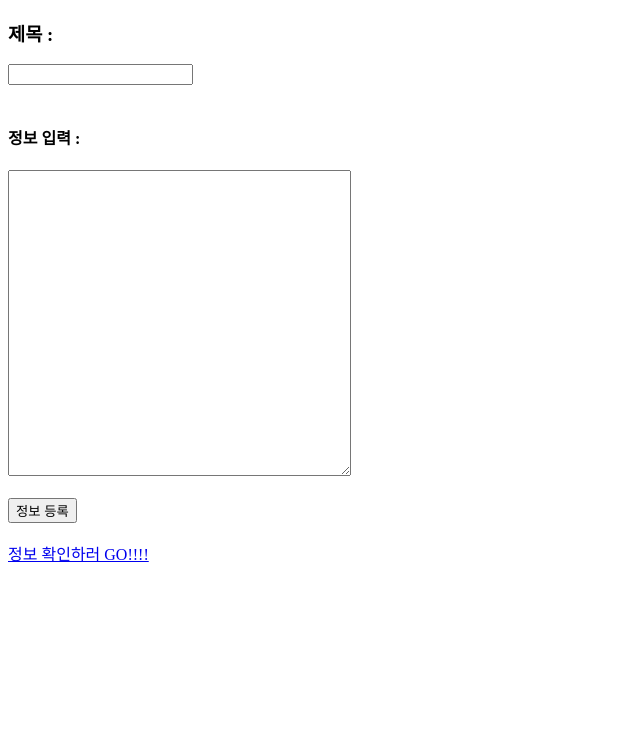
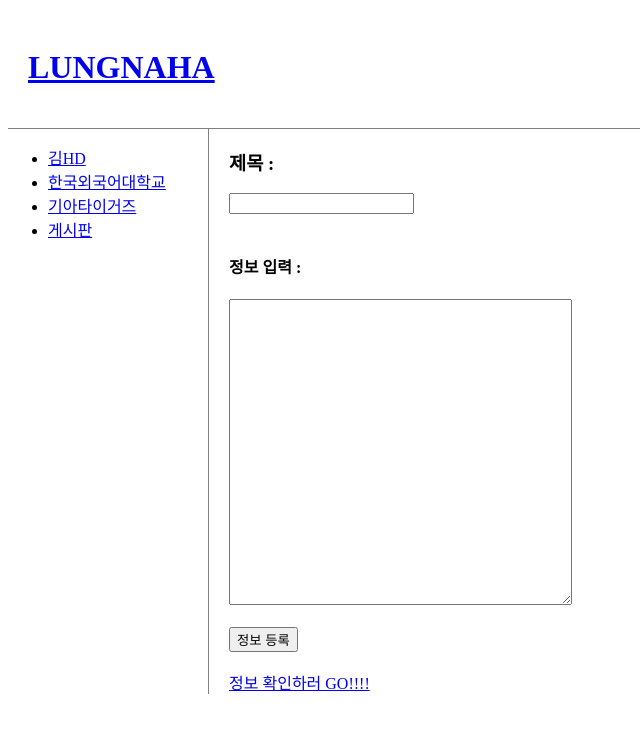
Before and after one commit to lungnahahd/Info_Lungnaha, a Django app: page /writeinfo.html in a window 1280 px wide. Shown: the top 733 px of the page, without its empty margins (0-640 px from the left). Run offline with Django 3.2, Linux system fonts and the light colour scheme.

Commit message:
Fix_html(기본 틀 설정)

```diff
--- a/Server/main/templates/writeinfo.html
+++ b/Server/main/templates/writeinfo.html
@@ -2,8 +2,40 @@
 <html>
 <head>
      <meta charset="utf-8">
+     <style>
+       header{
+         border-bottom: 1px solid gray;
+         padding: 20px;
+       }
+       nav{
+         border-right: 1px solid gray;
+         width: 200px;
+         float: left;
+         border-style: hidden;
+       }
+       article{
+         float: left;
+         padding-left: 20px;
+         border-left: 1px solid gray;
+       }
+     </style>
 </head>
 <body>
+	<header>
+    <h1>
+      <a href="http://localhost:8000/">LUNGNAHA</a>
+    </h1>
+  </header>
+
+	<nav>
+        <ul>
+          <li><a href="one.html">김HD</a></li>
+          <li><a href="two.html">한국외국어대학교</a></li>
+          <li><a href="three.html">기아타이거즈</a></li>
+          <li><a href="writeinfo.html">게시판</a></li>
+        </ul>
+    </nav>
+    <article>
      <form action="/result.html">
           <h3>제목 : </h3>
           <input type="text" name="title">
@@ -18,5 +50,6 @@
           <br>
           <a href="/result.html">정보 확인하러 GO!!!!</a>
      </form>
+    </article>
 </body>
 </html>
```
Also changed, not shown: Server/main/templates/home.html (+9 -8 lines), Server/main/templates/one.html (+6 -6 lines), Server/main/templates/three.html (+6 -6 lines), Server/main/templates/two.html (+7 -7 lines). Lines whose indentation alone changed are shown as unchanged.
